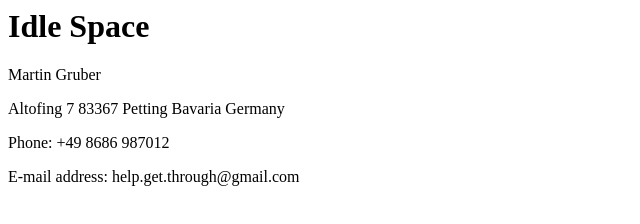
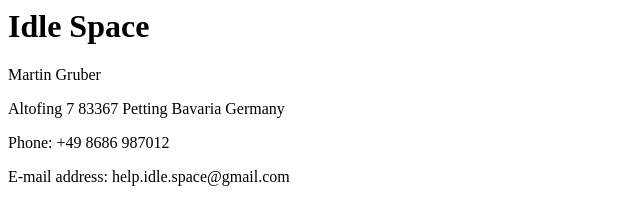
Before and after one commit to GetThroughSupport/IdleSpace-Support, a plain HTML site: page index.html in a window 1280 px wide. Shown: the full height of the page, 0-640 px from the left. Drawn offline with Linux system fonts and the light colour scheme.

Commit message:
Update index.html

```diff
--- a/index.html
+++ b/index.html
@@ -9,4 +9,4 @@
 
 <p>Phone: +49 8686 987012</p>
 
-<p>E-mail address: help.get.through@gmail.com</p>
+<p>E-mail address: help.idle.space@gmail.com</p>
```
